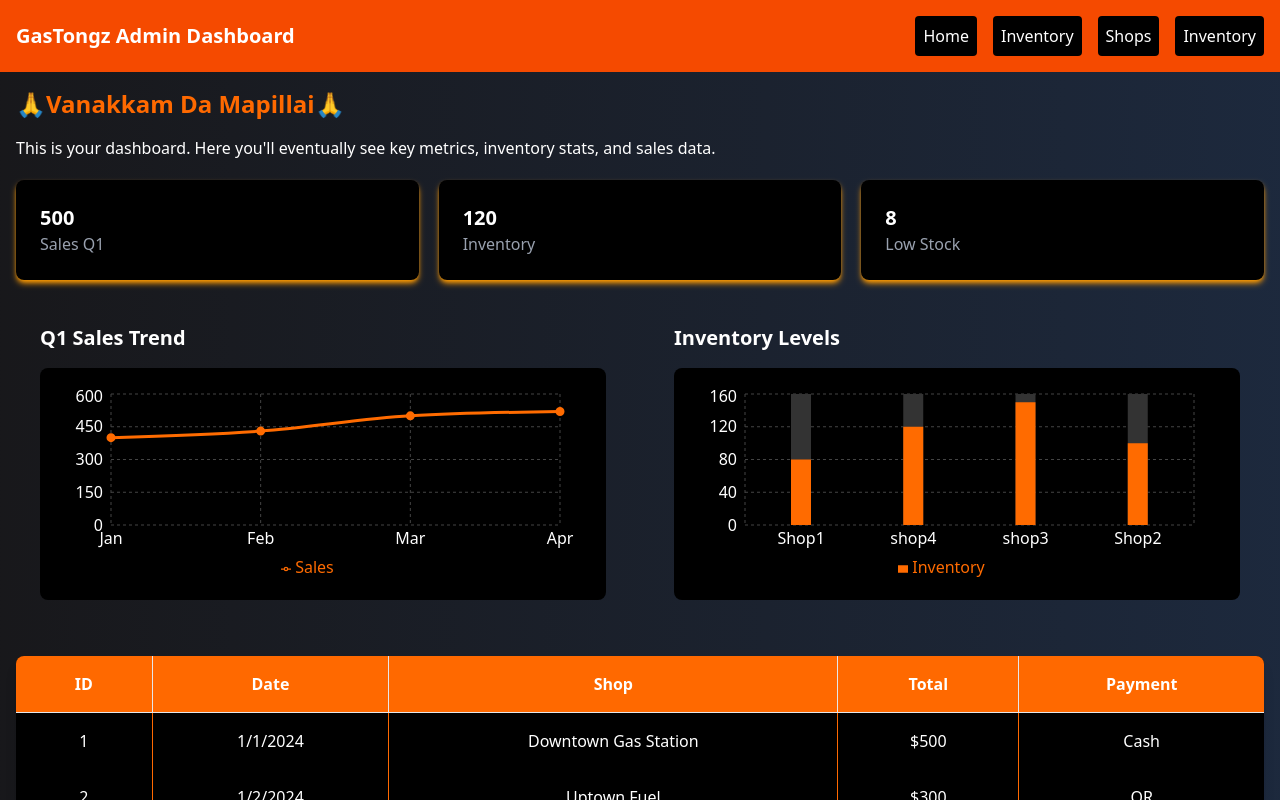
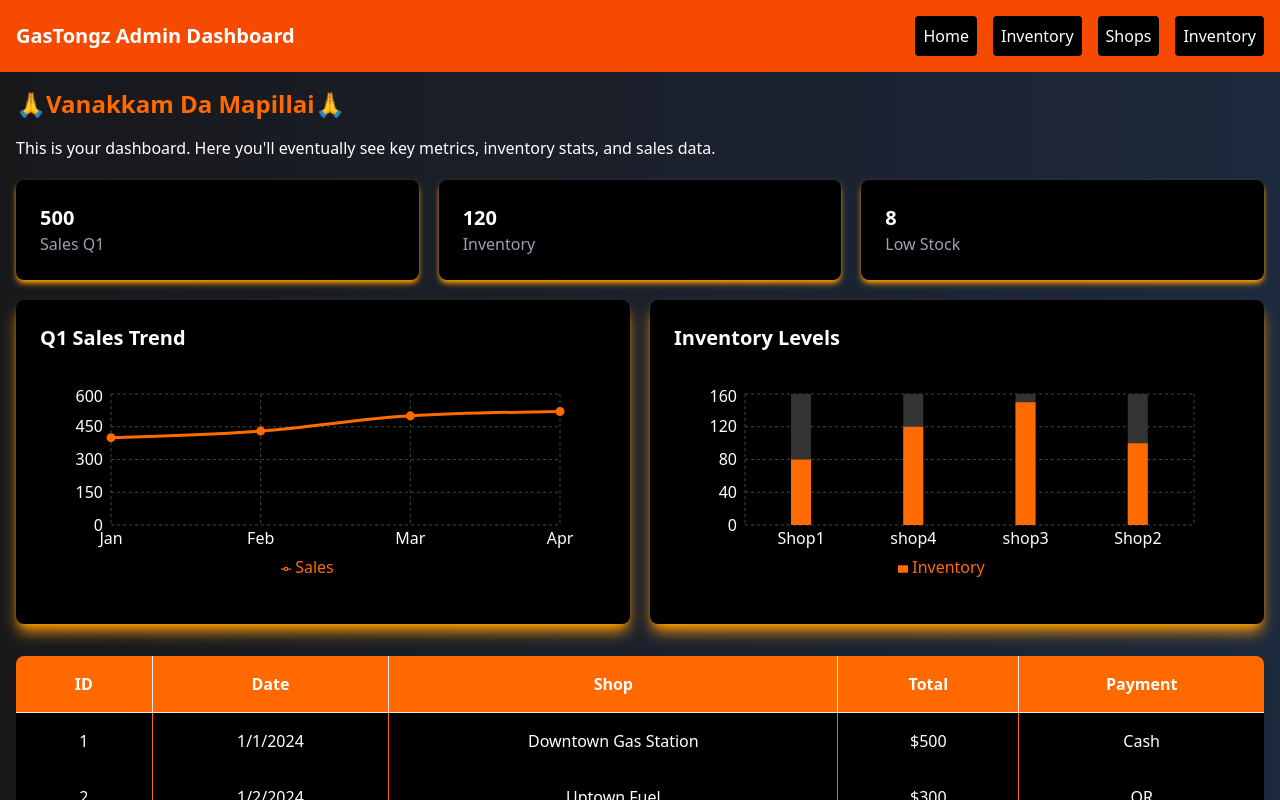
Before and after one commit to triunai/gasTongz-UI, a React (Vite) app: page / in a window 1280 px wide. Shown: the top 800 px of the page. Built offline with nearby package versions, Linux system fonts and the light colour scheme.

Commit message:
fix: fixed chart styling being ugly

```diff
--- a/src/components/ChartCard.tsx
+++ b/src/components/ChartCard.tsx
@@ -7,7 +7,7 @@ interface ChartCardProps {
 }
 
 const ChartCard: React.FC<ChartCardProps> = ({ title, chart }) => (
-  <div className="bg-gray-850 text-white p-6 rounded-lg shadow-lg-amber-600 border-amber-800">
+  <div className="bg-black text-white p-6 rounded-lg shadow-lg shadow-amber-500 border-amber-800">
     <h3 className="text-xl font-semibold mb-4 border-amber-800">{title}</h3>
     <div className="chart-container bg-black rounded-lg p-4">
       {chart}
```
